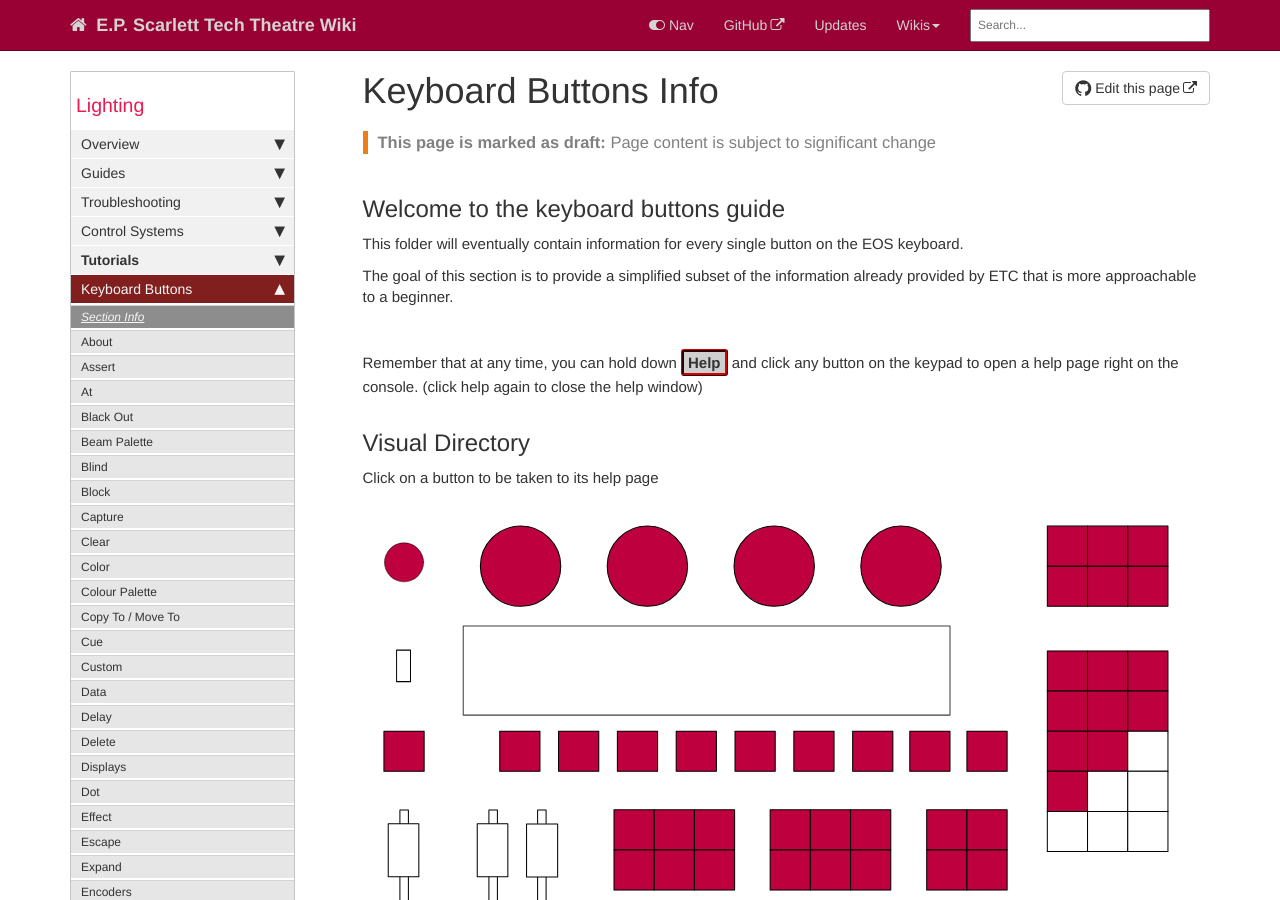
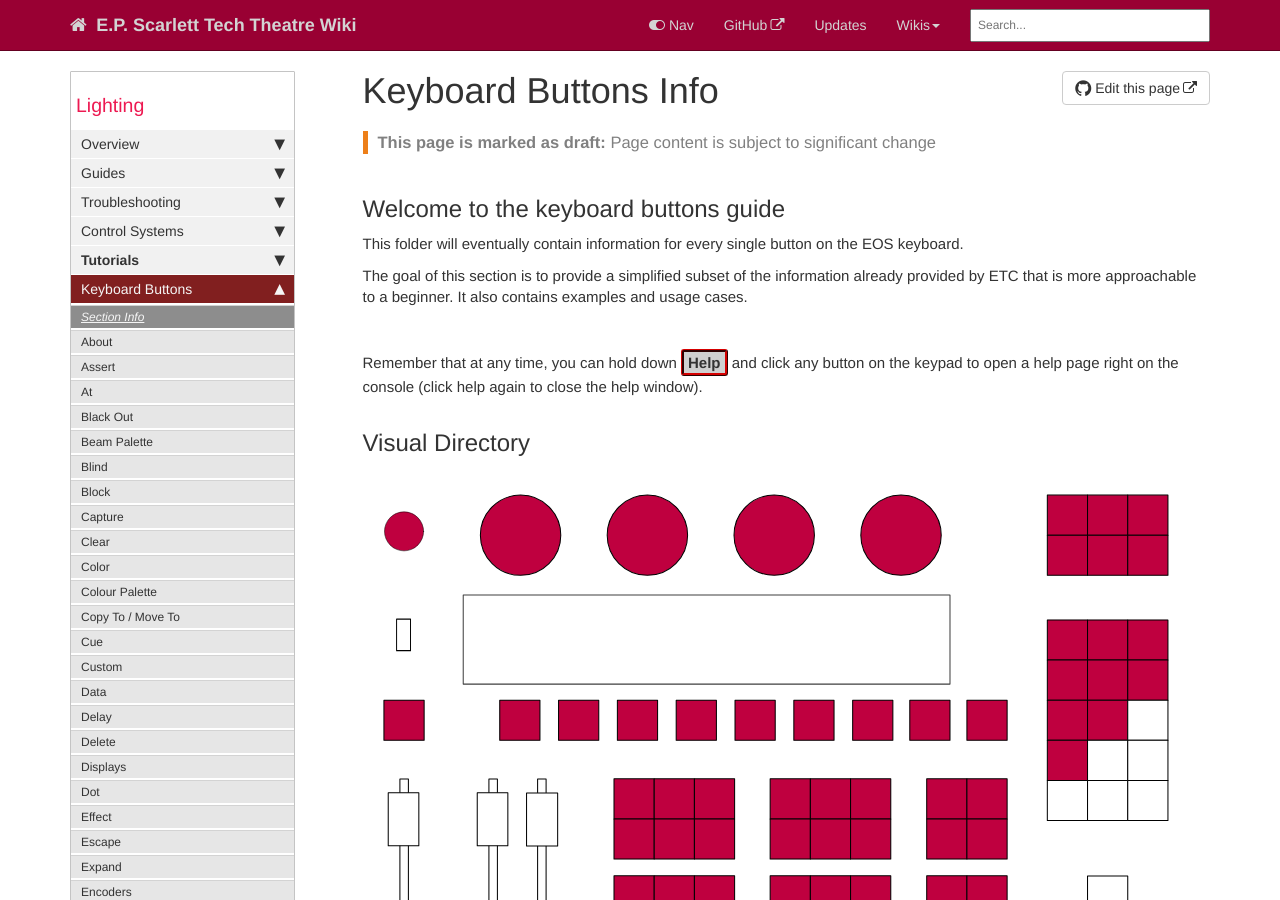
Before and after one commit to epstechtheatre/epstechtheatre.github.io, a Jekyll site: the page built from docs/pages/Lighting/Tutorials/Keyboard Buttons/!info.md, in a window 1280 px wide and 900 px high. Built offline with Jekyll 4.4.1, drawn with Linux system fonts in a browser that asks for light colours; comment, search, counter and statistics services are not loaded.

Commit message:
update keyboard svg page

```diff
--- a/docs/pages/Lighting/Tutorials/Keyboard Buttons/!info.md
+++ b/docs/pages/Lighting/Tutorials/Keyboard Buttons/!info.md
@@ -12,14 +12,12 @@
 
 This folder will eventually contain information for every single button on the EOS keyboard.
 
-The goal of this section is to provide a simplified subset of the information already provided by ETC that is more approachable to a beginner.
+The goal of this section is to provide a simplified subset of the information already provided by ETC that is more approachable to a beginner. It also contains examples and usage cases.
 
 <br>
 
-Remember that at any time, you can hold down {% include console_button.html content="Help" %} and click any button on the keypad to open a help page right on the console.
-(click help again to close the help window)
+Remember that at any time, you can hold down {% include console_button.html content="Help" %} and click any button on the keypad to open a help page right on the console
+(click help again to close the help window).
 
 ## Visual Directory
-Click on a button to be taken to its help page
-
 {% include linked_console_svg.html %}
```
